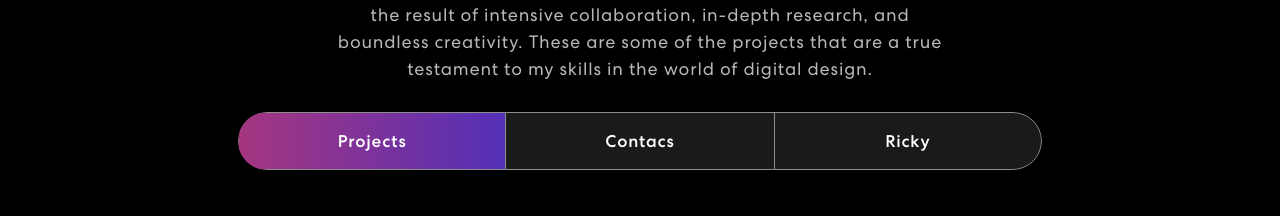
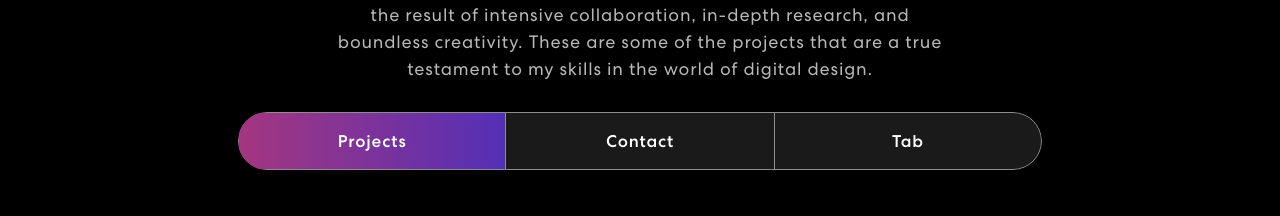
Before and after one commit to rckyrrr/portfolio-rckyrrr, a React (Create React App) app: page / in a window 1280 px wide. Shown: the part 1650-1866 px from the top of the page. Built offline with nearby package versions, Linux system fonts and the light colour scheme; no server answers.

Commit message:
Update Projects.js

```diff
--- a/src/components/Projects.js
+++ b/src/components/Projects.js
@@ -44,10 +44,10 @@ export const Projects = () => {
                       <Nav.Link eventKey="first">Projects</Nav.Link>
                     </Nav.Item>
                     <Nav.Item>
-                      <Nav.Link eventKey="second">Contacs</Nav.Link>
+                      <Nav.Link eventKey="second">Contact</Nav.Link>
                     </Nav.Item>
                     <Nav.Item>
-                      <Nav.Link eventKey="third">Ricky</Nav.Link>
+                      <Nav.Link eventKey="third">Tab</Nav.Link>
                     </Nav.Item>
                   </Nav>
                   <Tab.Content id="slideInUp" className={isVisible ? "animate__animated animate__slideInUp" : ""}>
```
